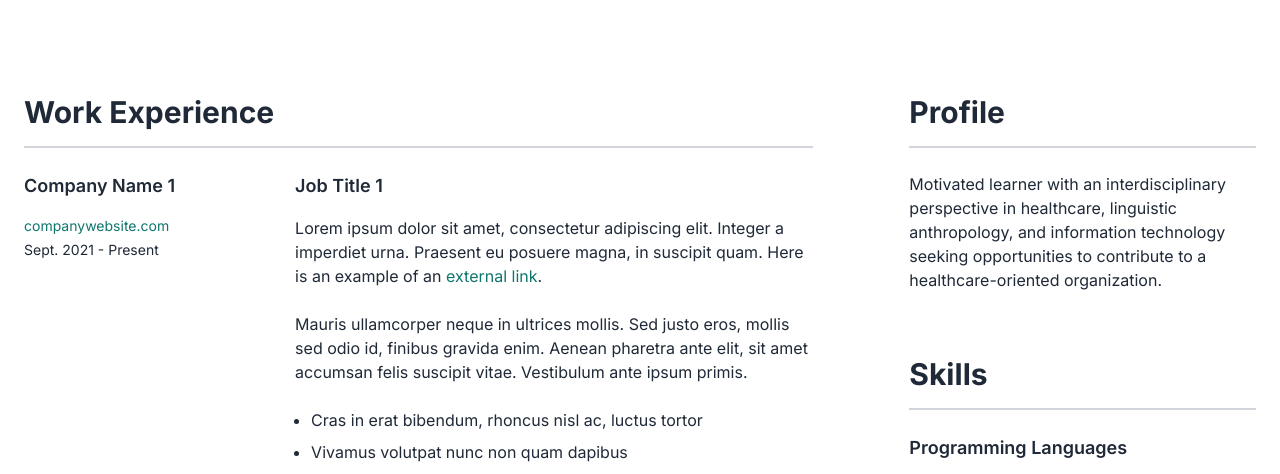
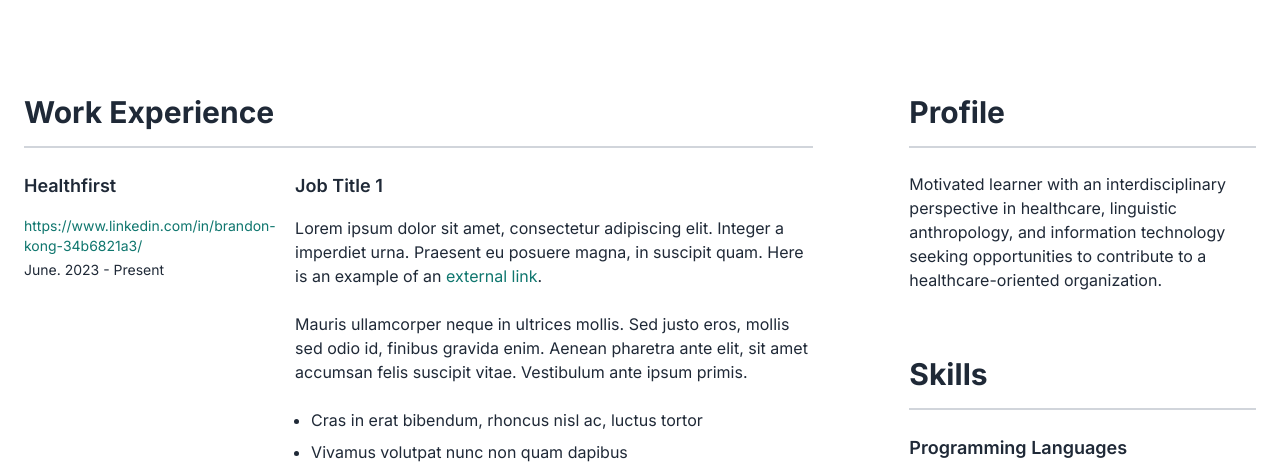
Before and after one commit to brandon-k23/bkong-han462-work, a Flask app: page / in a window 1280 px wide. Shown: the part 264-738 px from the top of the page. Run offline with Flask 3, Linux system fonts and the light colour scheme.

Commit message:
updated the company name

```diff
--- a/templates/home.html
+++ b/templates/home.html
@@ -152,17 +152,17 @@
             <div class="grid-3 gap-x-6">
               <div>
                 <!-- Company 1 -->
-                <h4 class="mb-1 lg:mb-4">Company Name 1</h4>
+                <h4 class="mb-1 lg:mb-4">Healthfirst</h4>
                 <p class="text-sm mb-1">
                   <a
-                    href="https://resumewind.com/"
+                    href="https://www.linkedin.com/in/brandon-kong-34b6821a3/"
                     target="_blank"
                     rel="noreferrer"
                   >
-                    companywebsite.com
+                    https://www.linkedin.com/in/brandon-kong-34b6821a3/
                   </a>
                 </p>
-                <p class="text-sm">Sept. 2021 - Present</p>
+                <p class="text-sm">June. 2023 - Present</p>
               </div>
 
               <div class="lg:col-span-2">
```
